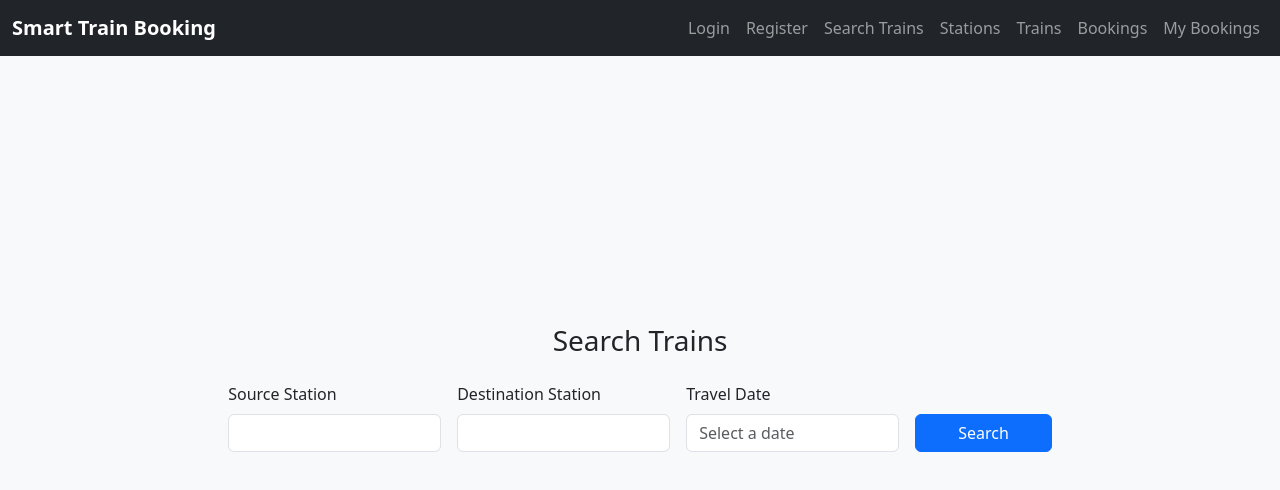
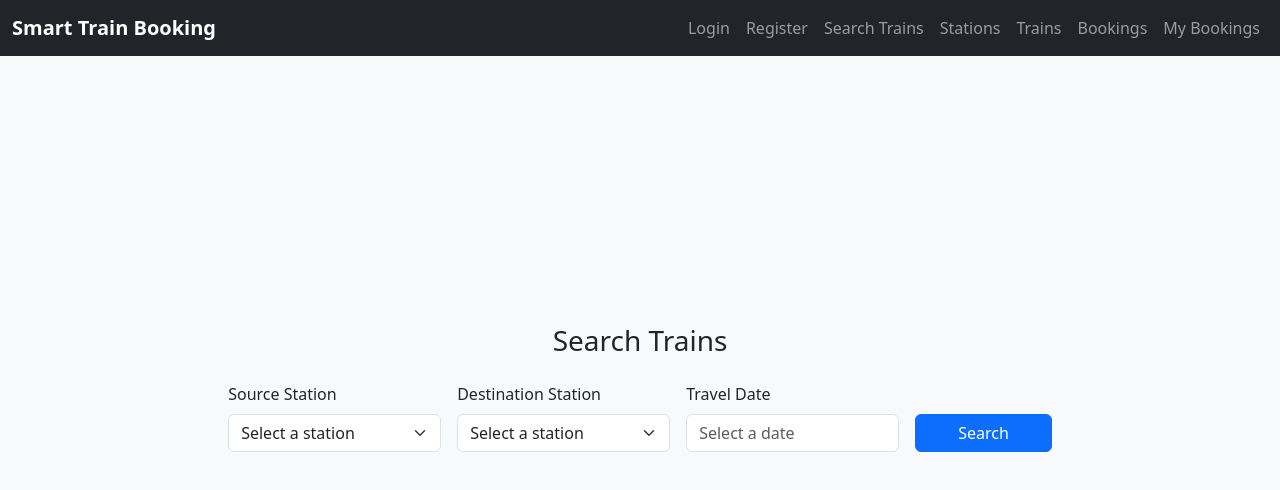
Before and after one commit to drikonmyar/smart-train-booking, a React app in the folder frontend/: page /search-trains in a window 1280 px wide. Shown: the top 490 px of the page. Built offline with nearby package versions, Linux system fonts and the light colour scheme; the HTML template or start-up script is replaced by a standard one.

Commit message:
added api for search stations and search train

```diff
--- a/frontend/src/pages/SearchTrains.jsx
+++ b/frontend/src/pages/SearchTrains.jsx
@@ -11,9 +11,29 @@ export default function SearchTrains() {
     const [results, setResults] = useState([]);
     const [loading, setLoading] = useState(false);
     const [error, setError] = useState('');
+    const [stations, setStations] = useState([]);
+    const [stationsLoading, setStationsLoading] = useState(false);
+    const [stationsLoaded, setStationsLoaded] = useState(false);
 
     const handleChange = (e) => {
         setForm({ ...form, [e.target.name]: e.target.value });
+    };
+
+    const fetchStations = async () => {
+        if (stationsLoaded || stationsLoading) return;
+        setStationsLoading(true);
+        try {
+            const response = await fetch('/api/stations/getall');
+            if (response.ok) {
+                const data = await response.json();
+                setStations(Array.isArray(data) ? data : []);
+                setStationsLoaded(true);
+            }
+        } catch (err) {
+            // Optionally handle error
+        } finally {
+            setStationsLoading(false);
+        }
     };
 
     const handleDateChange = (date) => {
@@ -62,11 +82,39 @@ export default function SearchTrains() {
                 <form className="row g-3 mb-4 justify-content-center" onSubmit={handleSubmit}>
                     <div className="col-md-3">
                         <label className="form-label">Source Station</label>
-                        <input type="text" className="form-control" name="sourceStationName" value={form.sourceStationName} onChange={handleChange} required />
+                        <select
+                            className="form-select"
+                            name="sourceStationName"
+                            value={form.sourceStationName}
+                            onChange={handleChange}
+                            onFocus={fetchStations}
+                            required
+                        >
+                            <option value="" disabled>Select a station</option>
+                            {stations.map(station => (
+                                <option key={station.id} value={station.name}>
+                                    {station.name} ({station.code})
+                                </option>
+                            ))}
+                        </select>
                     </div>
                     <div className="col-md-3">
                         <label className="form-label">Destination Station</label>
-                        <input type="text" className="form-control" name="destinationStationName" value={form.destinationStationName} onChange={handleChange} required />
+                        <select
+                            className="form-select"
+                            name="destinationStationName"
+                            value={form.destinationStationName}
+                            onChange={handleChange}
+                            onFocus={fetchStations}
+                            required
+                        >
+                            <option value="" disabled>Select a station</option>
+                            {stations.map(station => (
+                                <option key={station.id} value={station.name}>
+                                    {station.name} ({station.code})
+                                </option>
+                            ))}
+                        </select>
                     </div>
                     <div className="col-md-3">
                         <label className="form-label">Travel Date</label>
```
